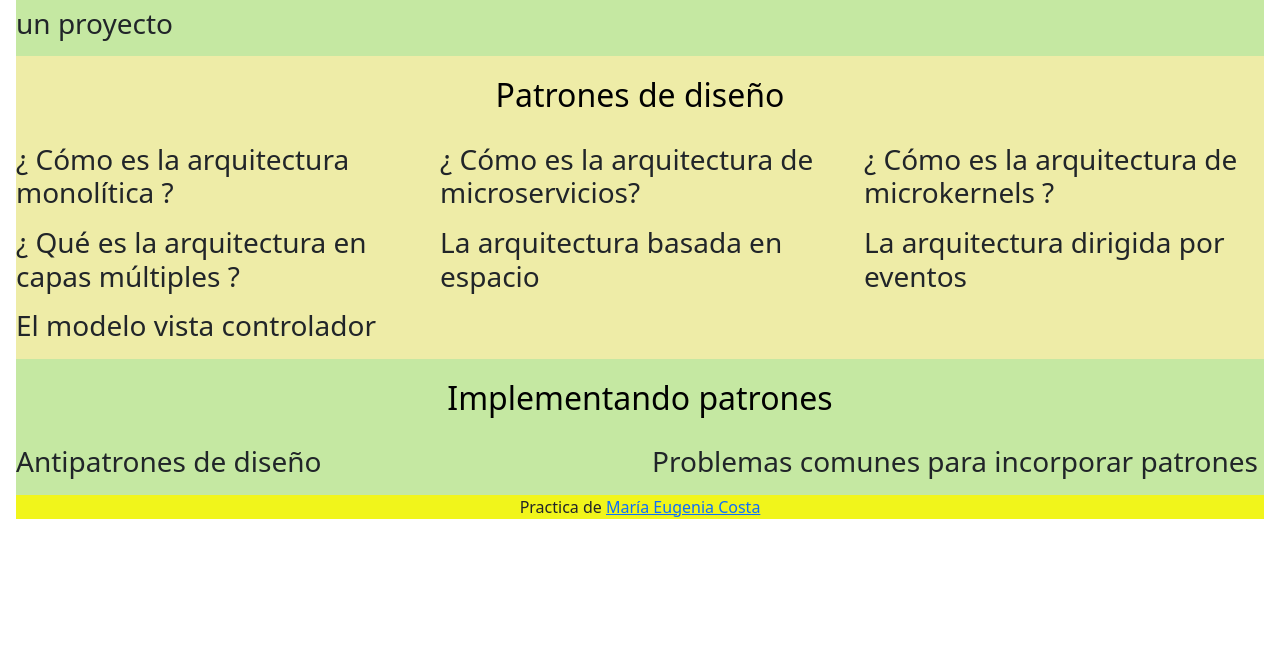
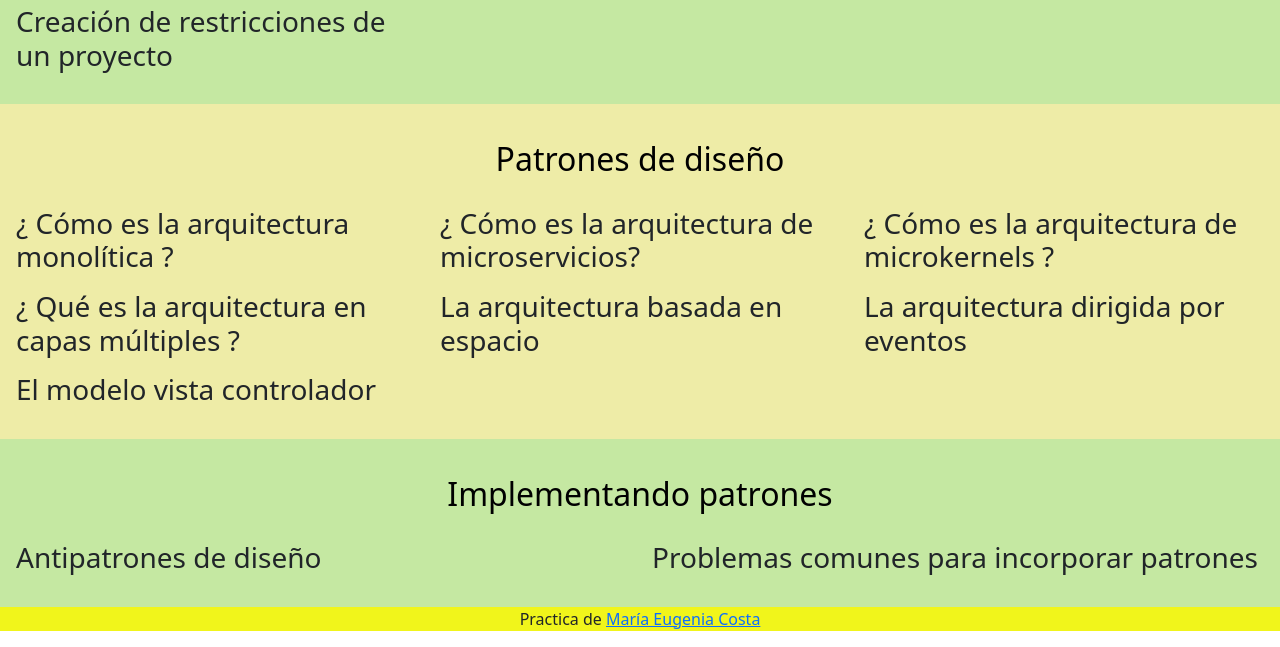
Before and after one commit to eugenia1984/arquitectura-de-software-patrones, a plain HTML site: page curso_arquitectura_patrones_esencial/index.html in a window 1280 px wide. Shown: the part 856-1503 px from the top of the page. Before the commit the page ends 1407 px from the top, so only its background shows below. Drawn offline with nearby package versions, Linux system fonts and the light colour scheme.

Commit message:
update styles

```diff
--- a/curso_arquitectura_patrones_esencial/css/style.css
+++ b/curso_arquitectura_patrones_esencial/css/style.css
@@ -16,10 +16,6 @@
 }
 
 /*Generales*/
-main {
-  padding: 1rem;
-}
-
 h2 {
   text-align: center;
   color: var(--bg-color-4);
@@ -38,11 +34,13 @@ h2 {
 #introduccion,
 #patrones {
   background-color: var(--bg-color-1);
+  padding: 1rem;
 }
 
 #disenio,
 #implementando {
   background-color: var(--bg-color-2);
+  padding: 1rem;
 }
 
 /* header*/
```
